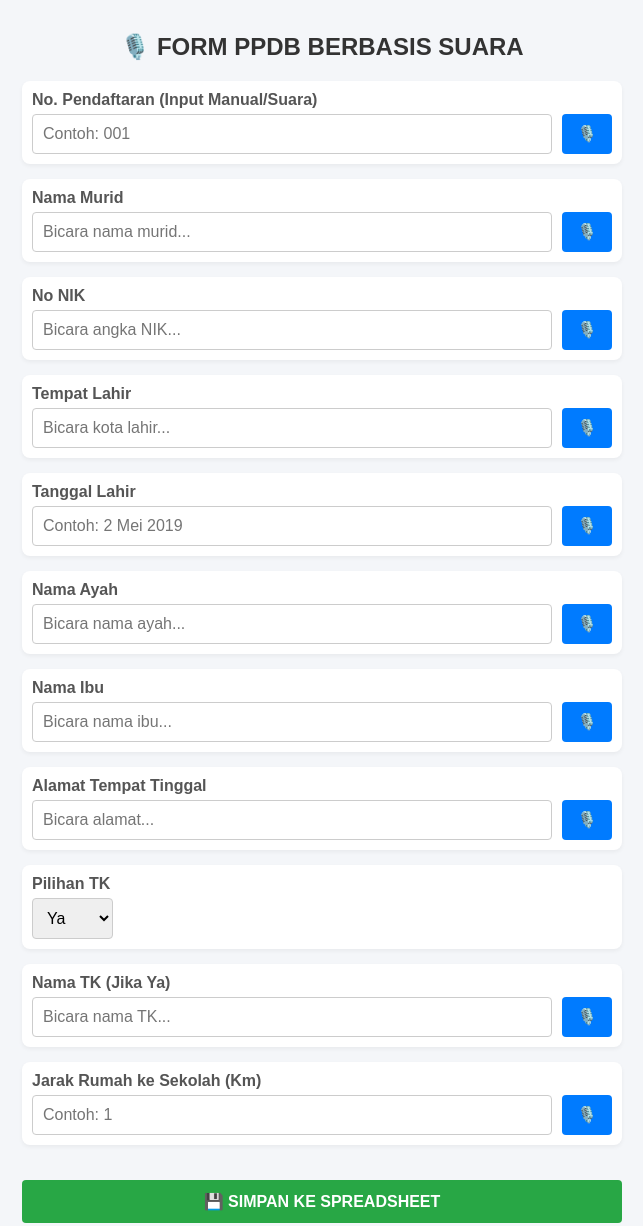
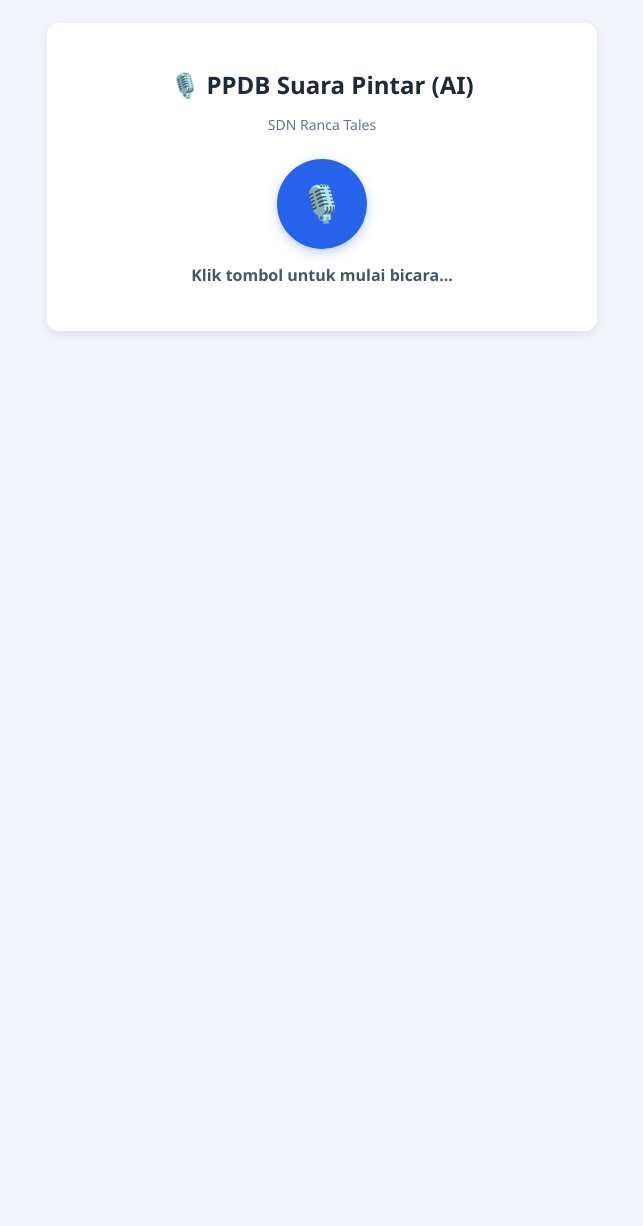
Before and after one commit to hikmat138/inputspmb, a plain HTML site: page index.html in a window 1280 px wide. Shown: the part 27-1253 px from the top of the page, without its empty margins (318-961 px from the left). After the commit the page ends 800 px from the top, so only its background shows below. Drawn offline with Linux system fonts and the light colour scheme.

Commit message:
Update title and styles in index.html

```diff
--- a/index.html
+++ b/index.html
@@ -3,201 +3,166 @@
 <head>
     <meta charset="UTF-8">
     <meta name="viewport" content="width=device-width, initial-scale=1.0">
-    <title>Aplikasi SPMB Suara - SDN Ranca Tales</title>
+    <title>PPDB Suara AI - SDN Ranca Tales</title>
     <style>
-        body { font-family: Arial, sans-serif; max-width: 600px; margin: 20px auto; padding: 20px; background-color: #f4f6f9; }
-        h2 { text-align: center; color: #333; }
-        .form-group { margin-bottom: 15px; background: white; padding: 10px; border-radius: 8px; box-shadow: 0 2px 4px rgba(0,0,0,0.05); }
-        label { display: block; font-weight: bold; margin-bottom: 5px; color: #555; }
-        .input-row { display: flex; gap: 10px; }
-        input, select { flex: 1; padding: 10px; border: 1px solid #ccc; border-radius: 4px; font-size: 16px; }
-        button { padding: 10px 15px; font-size: 16px; border: none; border-radius: 4px; cursor: pointer; }
-        .btn-mic { background-color: #007bff; color: white; }
-        .btn-mic.listening { background-color: #dc3545; animation: pulse 1s infinite; }
-        .btn-submit { background-color: #28a745; color: white; width: 100%; font-weight: bold; margin-top: 20px; padding: 12px; }
-        @keyframes pulse { 0% { opacity: 1; } 50% { opacity: 0.5; } 100% { opacity: 1; } }
+        body { font-family: 'Segoe UI', Arial, sans-serif; max-width: 550px; margin: 30px auto; padding: 20px; background-color: #f1f5f9; }
+        .card { background: white; padding: 25px; border-radius: 12px; box-shadow: 0 4px 10px rgba(0,0,0,0.08); text-align: center; }
+        h2 { margin-bottom: 5px; color: #1e293b; }
+        p.sub { color: #64748b; font-size: 14px; margin-bottom: 25px; }
+        .btn-main-mic { width: 90px; height: 90px; border-radius: 50%; border: none; background-color: #2563eb; color: white; font-size: 36px; cursor: pointer; transition: all 0.3s; margin-bottom: 15px; box-shadow: 0 4px 12px rgba(37,99,235,0.3); }
+        .btn-main-mic.listening { background-color: #dc2626; animation: pulse 1.2s infinite; box-shadow: 0 4px 12px rgba(220,38,38,0.3); }
+        #status-text { font-weight: bold; color: #475569; margin-bottom: 20px; min-height: 20px; }
+        .preview-box { text-align: left; background: #f8fafc; border: 1px solid #e2e8f0; padding: 15px; border-radius: 8px; margin-top: 20px; display: none; }
+        .preview-box h4 { margin-top: 0; color: #334155; border-bottom: 1px solid #e2e8f0; padding-bottom: 5px; }
+        .preview-item { font-size: 14px; margin: 5px 0; color: #334155; }
+        .preview-item span { font-weight: bold; color: #0f172a; }
+        .btn-submit { background-color: #16a34a; color: white; width: 100%; font-weight: bold; margin-top: 20px; padding: 12px; border: none; border-radius: 6px; cursor: pointer; font-size: 16px; display: none; }
+        @keyframes pulse { 0% { transform: scale(1); } 50% { transform: scale(1.05); } 100% { transform: scale(1); } }
     </style>
 </head>
 <body>
 
-    <h2>🎙️ FORM PPDB BERBASIS SUARA</h2>
+<div class="card">
+    <h2>🎙️ PPDB Suara Pintar (AI)</h2>
+    <p class="sub">SDN Ranca Tales</p>
 
-    <form id="ppdbForm">
-        <!-- Input No Pendaftaran -->
-        <div class="form-group">
-            <label>No. Pendaftaran (Input Manual/Suara)</label>
-            <div class="input-row">
-                <input type="text" id="noDaftar" placeholder="Contoh: 001">
-                <button type="button" class="btn-mic" onclick="mulaiDikte('noDaftar')">🎙️</button>
+    <!-- HANYA SATU TOMBOL MIKROFON UTAMA -->
+    <button type="button" id="micUtama" class="btn-main-mic" onclick="toggleDikte()">🎙️</button>
+    <div id="status-text">Klik tombol untuk mulai bicara...</div>
+
+    <!-- KOTAK PRATINJAU HASIL ANALISIS AI -->
+    <div id="previewBox" class="preview-box">
+        <h4>🔍 Hasil Analisis Data (Mohon Dicek):</h4>
+        <div id="dataHasil"></div>
+        <button type="button" id="btnKirim" class="btn-submit" onclick="kirimKeSpreadsheet()">💾 COCOK, SIMPAN DATA</button>
     </div>
 </div>
 
-        <!-- Input Nama Murid -->
-        <div class="form-group">
-            <label>Nama Murid</label>
-            <div class="input-row">
-                <input type="text" id="nama" placeholder="Bicara nama murid...">
-                <button type="button" class="btn-mic" onclick="mulaiDikte('nama')">🎙️</button>
-            </div>
-        </div>
+<script>
+    // =========================================================================
+    // CONFIGURATION (URL DAN API KEY SUDAH TERPASANG DAN SIAP PAKAI)
+    // =========================================================================
+    const URL_WEB_APP = "https://script.google.com/macros/s/AKfycbyrv0asRbF8L7GDyDGZ92vH-ZiaGdc0KQeUk0dfqF5YbrevXeHd5mnYRxrnH75cG-Dm/exec";
+    const GROQ_API_KEY = "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";
+    // =========================================================================
 
-        <!-- Input NIK -->
-        <div class="form-group">
-            <label>No NIK</label>
-            <div class="input-row">
-                <input type="text" id="nik" placeholder="Bicara angka NIK...">
-                <button type="button" class="btn-mic" onclick="mulaiDikte('nik')">🎙️</button>
-            </div>
-        </div>
+    let recognition;
+    let isListening = false;
+    let dataTerpilih = null;
 
-        <!-- Tempat Lahir -->
-        <div class="form-group">
-            <label>Tempat Lahir</label>
-            <div class="input-row">
-                <input type="text" id="tempatLahir" placeholder="Bicara kota lahir...">
-                <button type="button" class="btn-mic" onclick="mulaiDikte('tempatLahir')">🎙️</button>
-            </div>
-        </div>
+    function toggleDikte() {
+        const SpeechRecognition = window.SpeechRecognition || window.webkitSpeechRecognition;
+        if (!SpeechRecognition) { return alert("Browser tidak mendukung sensor suara."); }
 
-        <!-- Tanggal Lahir -->
-        <div class="form-group">
-            <label>Tanggal Lahir</label>
-            <div class="input-row">
-                <input type="text" id="tglLahir" placeholder="Contoh: 2 Mei 2019">
-                <button type="button" class="btn-mic" onclick="mulaiDikte('tglLahir')">🎙️</button>
-            </div>
-        </div>
+        const btn = document.getElementById('micUtama');
+        const status = document.getElementById('status-text');
 
-        <!-- Nama Ayah -->
-        <div class="form-group">
-            <label>Nama Ayah</label>
-            <div class="input-row">
-                <input type="text" id="ayah" placeholder="Bicara nama ayah...">
-                <button type="button" class="btn-mic" onclick="mulaiDikte('ayah')">🎙️</button>
-            </div>
-        </div>
-
-        <!-- Nama Ibu -->
-        <div class="form-group">
-            <label>Nama Ibu</label>
-            <div class="input-row">
-                <input type="text" id="ibu" placeholder="Bicara nama ibu...">
-                <button type="button" class="btn-mic" onclick="mulaiDikte('ibu')">🎙️</button>
-            </div>
-        </div>
-
-        <!-- Alamat -->
-        <div class="form-group">
-            <label>Alamat Tempat Tinggal</label>
-            <div class="input-row">
-                <input type="text" id="alamat" placeholder="Bicara alamat...">
-                <button type="button" class="btn-mic" onclick="mulaiDikte('alamat')">🎙️</button>
-            </div>
-        </div>
-
-        <!-- Pilihan TK -->
-        <div class="form-group">
-            <label>Pilihan TK</label>
-            <select id="pilihanTK">
-                <option value="Ya">Ya</option>
-                <option value="Tidak">Tidak</option>
-            </select>
-        </div>
-
-        <!-- Nama TK -->
-        <div class="form-group">
-            <label>Nama TK (Jika Ya)</label>
-            <div class="input-row">
-                <input type="text" id="namaTK" placeholder="Bicara nama TK...">
-                <button type="button" class="btn-mic" onclick="mulaiDikte('namaTK')">🎙️</button>
-            </div>
-        </div>
-
-        <!-- Jarak -->
-        <div class="form-group">
-            <label>Jarak Rumah ke Sekolah (Km)</label>
-            <div class="input-row">
-                <input type="text" id="jarak" placeholder="Contoh: 1">
-                <button type="button" class="btn-mic" onclick="mulaiDikte('jarak')">🎙️</button>
-            </div>
-        </div>
-
-        <button type="submit" class="btn-submit">💾 SIMPAN KE SPREADSHEET</button>
-    </form>
-
-    <script>
-        // GANTI URL DI BAWAH INI DENGAN URL WEB APP GOOGLE APPS SCRIPT BAPAK
-        const URL_WEB_APP = "https://script.google.com/macros/s/AKfycbyrv0asRbF8L7GDyDGZ92vH-ZiaGdc0KQeUk0dfqF5YbrevXeHd5mnYRxrnH75cG-Dm/exec";
-
-        // Fungsi Voice Recognition (Suara) bawaan Browser
-        function mulaiDikte(idTarget) {
-            const SpeechRecognition = window.SpeechRecognition || window.webkitSpeechRecognition;
-            if (!SpeechRecognition) {
-                alert("Browser Bapak tidak mendukung fitur suara. Gunakan Google Chrome laptop/HP!");
-                return;
-            }
-
-            const recognition = new SpeechRecognition();
-            recognition.lang = 'id-ID'; // Dipaksa wajib Bahasa Indonesia
+        if (!isListening) {
+            recognition = new SpeechRecognition();
+            recognition.lang = 'id-ID';
             recognition.interimResults = false;
 
-            const inputField = document.getElementById(idTarget);
-            const btn = inputField.nextElementSibling;
+            recognition.onstart = () => {
+                isListening = true;
+                btn.classList.add('listening');
+                status.innerText = "🔴 Mendengarkan... Sebutkan data murid sekaligus!";
+            };
 
-            recognition.onstart = () => btn.classList.add('listening');
-            recognition.onend = () => btn.classList.remove('listening');
+            recognition.onend = () => {
+                isListening = false;
+                btn.classList.remove('listening');
+            };
 
-            recognition.onresult = (event) => {
-                let hasilSuara = event.results[0][0].transcript;
-                // Bersihkan tanda titik di akhir jika ada otomatis dari sistem
-                if(hasilSuara.endsWith('.')) hasilSuara = hasilSuara.slice(0, -1);
-                inputField.value = hasilSuara;
+            recognition.onresult = async (event) => {
+                const teksSuara = event.results[0][0].transcript;
+                status.innerText = "🤖 Sedang diproses AI, mohon tunggu...";
+                await prosesDenganAI(teksSuara);
             };
 
             recognition.start();
+        } else {
+            recognition.stop();
+        }
     }
 
-        // Kirim Data ke Google Spreadsheet saat tombol Simpan diklik
-        document.getElementById('ppdbForm').addEventListener('submit', function(e) {
-            e.preventDefault();
+    // FUNGSI UTAMA: AI MEMILAH TEKS SUARA MENJADI KOLOM-KOLOM
+    async function prosesDenganAI(teks) {
+        const prompt = `Kamu adalah sistem PPDB sekolah. Ekstrak teks pendaftaran berikut ke dalam format JSON murni.
+        Teks: "${teks}"
+        Format JSON wajib memiliki key: noDaftar, nama, nik, tempatLahir, tglLahir, ayah, ibu, alamat, pilihanTK, namaTK, jarak.
+        Ketentuan nilai:
+        - pilihanTK hanya berisi "Ya" atau "Tidak".
+        - Jika ada kolom yang tidak disebutkan dalam teks, isi dengan "".
+        - Berikan hasil HANYA objek JSON saja, tanpa penjelasan kata-kata tambahan apapun.`;
 
-            const submitBtn = document.querySelector('.btn-submit');
-            submitBtn.innerText = "Mengirim data...";
-            submitBtn.disabled = true;
+        try {
+            const respon = await fetch("https://api.groq.com/openai/v1/chat/completions", {
+                method: "POST",
+                headers: {
+                    "Authorization": `Bearer ${GROQ_API_KEY}`,
+                    "Content-Type": "application/json"
+                },
+                body: JSON.stringify({
+                    model: "llama3-8b-8192",
+                    messages: [{ role: "user", content: prompt }],
+                    temperature: 0.1
+                })
+            });
 
-            const payload = {
-                noDaftar: document.getElementById('noDaftar').value,
-                nama: document.getElementById('nama').value,
-                nik: document.getElementById('nik').value,
-                tempatLahir: document.getElementById('tempatLahir').value,
-                tglLahir: document.getElementById('tglLahir').value,
-                ayah: document.getElementById('ayah').value,
-                ibu: document.getElementById('ibu').value,
-                alamat: document.getElementById('alamat').value,
-                pilihanTK: document.getElementById('pilihanTK').value,
-                namaTK: document.getElementById('namaTK').value,
-                jarak: document.getElementById('jarak').value
+            const hasilJson = await respon.json();
+            const teksMentah = hasilJson.choices[0].message.content.trim();
+            dataTerpilih = JSON.parse(teksMentah);
+
+            // Tampilkan hasil analisis ke layar agar bapak bisa cek ulang sebelum disimpan
+            let htmlData = "";
+            const labels = {
+                noDaftar: "No Daftar", nama: "Nama Murid", nik: "NIK",
+                tempatLahir: "Tempat Lahir", tglLahir: "Tgl Lahir",
+                ayah: "Nama Ayah", ibu: "Nama Ibu", alamat: "Alamat",
+                pilihanTK: "Pilihan TK", namaTK: "Nama TK", jarak: "Jarak (Km)"
             };
+
+            for (let key in dataTerpilih) {
+                htmlData += `<div class="preview-item"><span>${labels[key] || key}:</span> ${dataTerpilih[key]}</div>`;
+            }
+
+            document.getElementById('dataHasil').innerHTML = htmlData;
+            document.getElementById('previewBox').style.display = "block";
+            document.getElementById('btnKirim').style.display = "block";
+            document.getElementById('status-text').innerText = "✨ Selesai dianalisis!";
+
+        } catch (err) {
+            alert("Gagal memproses suara lewat AI: " + err);
+            document.getElementById('status-text').innerText = "Gagal memproses.";
+        }
+    }
+
+    // KIRIM HASIL KE GOOGLE SPREADSHEET BAPAK
+    function kirimKeSpreadsheet() {
+        const btnKirim = document.getElementById('btnKirim');
+        btnKirim.innerText = "Mengirim ke Google Sheets...";
+        btnKirim.disabled = true;
 
         fetch(URL_WEB_APP, {
             method: "POST",
-                body: JSON.stringify(payload)
+            body: JSON.stringify(dataTerpilih)
         })
         .then(res => res.json())
         .then(data => {
             if(data.status === "sukses") {
-                    alert("Mantap Pak! Data masuk ke spreadsheet di baris " + data.baris);
-                    document.getElementById('ppdbForm').reset();
+                alert("Data berhasil masuk ke Spreadsheet baris " + data.baris);
+                document.getElementById('previewBox').style.display = "none";
+                document.getElementById('status-text').innerText = "Klik tombol untuk mulai bicara...";
             } else {
-                    alert("Aduh gagal mengirim: " + data.error);
+                alert("Gagal kirim: " + data.error);
             }
         })
-            .catch(err => alert("Eror koneksi: " + err))
+        .catch(err => alert("Eror jaringan: " + err))
         .finally(() => {
-                submitBtn.innerText = "💾 SIMPAN KE SPREADSHEET";
-                submitBtn.disabled = false;
+            btnKirim.innerText = "💾 COCOK, SIMPAN DATA";
+            btnKirim.disabled = false;
         });
-        });
+    }
 </script>
 </body>
 </html>
```
Lines whose indentation alone changed are shown as unchanged.
